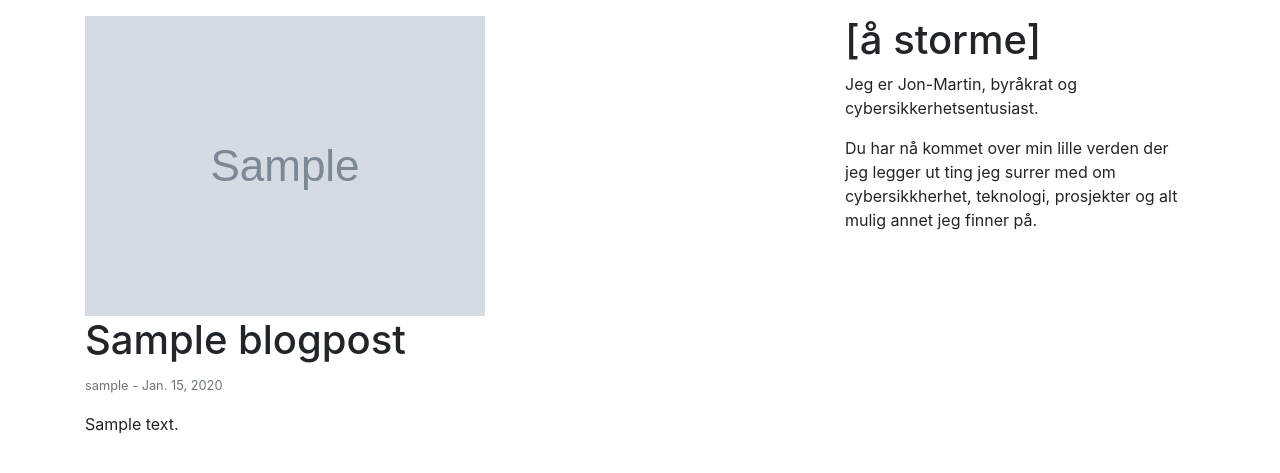
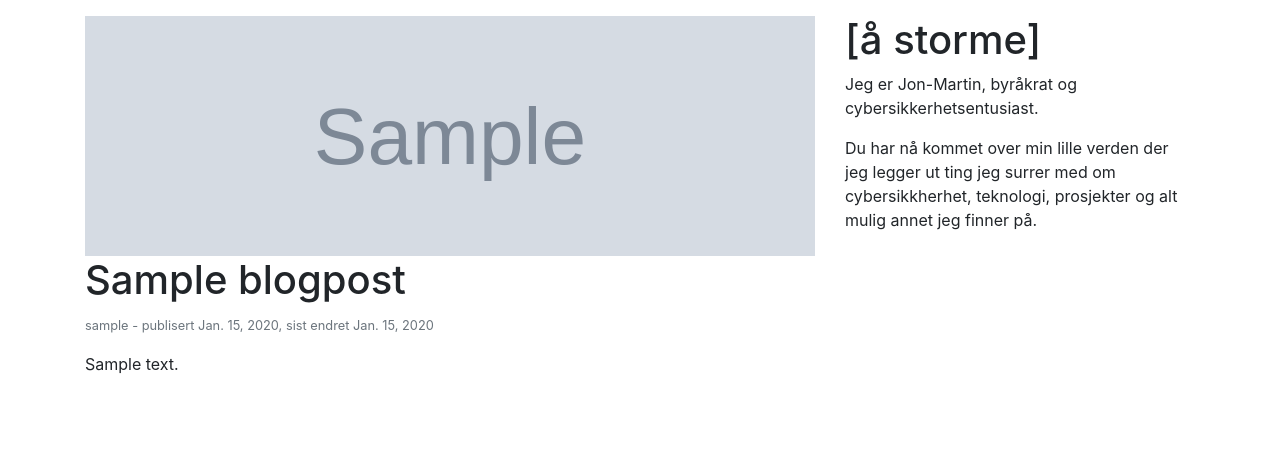
Before and after one commit to jonmartinstorm/blog_thing, a Django app: a page that uses templates/base.html in a window 1280 px wide. Shown: the part 56-529 px from the top of the page. Run offline with Django 3.2, Linux system fonts and the light colour scheme; tables that the repository leaves empty hold one stand-in row (values such as "Sample post"); grey boxes marked "Sample" are stand-in pictures; parts of the project's set-up code (start-up, migrations or seed data) failed here and were passed over; some libraries are stand-ins or nearby versions.

Commit message:
Siste endring før første publisering.

```diff
--- a/blog/models.py
+++ b/blog/models.py
@@ -3,7 +3,6 @@ from django.db import models
 from django.utils import timezone
 from django.urls import reverse
 from .utils import unique_slug_generator
-
 
 User = settings.AUTH_USER_MODEL
 
--- a/blog/templates/blog/blogpost_detail.html
+++ b/blog/templates/blog/blogpost_detail.html
@@ -14,10 +14,10 @@
 <div class="row">
     <div class="col col-lg-8 mx-auto">
         {% if object.image %}
-        <img src="{{ object.image.url }}" class="img-fluid" alt="image">
+        <img src="{{ object.image.url }}" class="img-fluid" alt="Tittelbilde" style="width:100%;object-fit:cover;height:30vh">
         {% endif %}
         <h1>{{ object.title }}</h1>
-        <small class="text-muted">{{ object.author }} - {{ object.publish_date|date }}</small>
+        <small class="text-muted">{{ object.author }} - publisert {{ object.publish_date|date }}, sist endret {{ object.updated|date }}</small>
         <div class="markdown-innhold">
           <p>{{ object.content|markdown }}</p>
         </div>
--- a/blog/templates/blog/list-inline.html
+++ b/blog/templates/blog/list-inline.html
@@ -9,11 +9,8 @@
     {% endif %}
   <div class="card-body">
     <h5 class="card-title">{{ post.title }}</h5>
-    <h6 class="card-subtitle mb-2 text-muted">{{ post.author.get_full_name }}</h6>
+    <h6 class="card-subtitle mb-2 text-muted">{{ post.author.get_full_name }} - publisert {{ post.publish_date|date }}, sist endret for {{ post.updated|timesince }} siden</h6>
     <p class="card-text">{{ post.content|markdown|truncatewords_html:30 }}</p>
     <a href="{% url 'blog:post-detail' slug=post.slug %}" class="card-link">Les mer</a>
   </div>
-  <div class="card-footer text-muted">
-    Publisert {{ post.publish_date|date:"jS M Y" }} - Sist oppdatert {{ post.updated|timesince }} siden
-  </div>
 </div>
--- a/templates/base.html
+++ b/templates/base.html
@@ -31,5 +31,13 @@
     <script src="https://code.jquery.com/jquery-3.3.1.slim.min.js" integrity="sha384-q8i/X+965DzO0rT7abK41JStQIAqVgRVzpbzo5smXKp4YfRvH+8abtTE1Pi6jizo" crossorigin="anonymous"></script>
     <script src="https://cdnjs.cloudflare.com/ajax/libs/popper.js/1.14.7/umd/popper.min.js" integrity="sha384-UO2eT0CpHqdSJQ6hJty5KVphtPhzWj9WO1clHTMGa3JDZwrnQq4sF86dIHNDz0W1" crossorigin="anonymous"></script>
     <script src="https://stackpath.bootstrapcdn.com/bootstrap/4.3.1/js/bootstrap.min.js" integrity="sha384-JjSmVgyd0p3pXB1rRibZUAYoIIy6OrQ6VrjIEaFf/nJGzIxFDsf4x0xIM+B07jRM" crossorigin="anonymous"></script>
+
+    <script>
+    $(document).ready(function(){
+      $(".markdown-innhold img").each(function(){
+        $(this).addClass("img-fluid")
+      })
+    })
+    </script>
   </body>
 </html>
```
